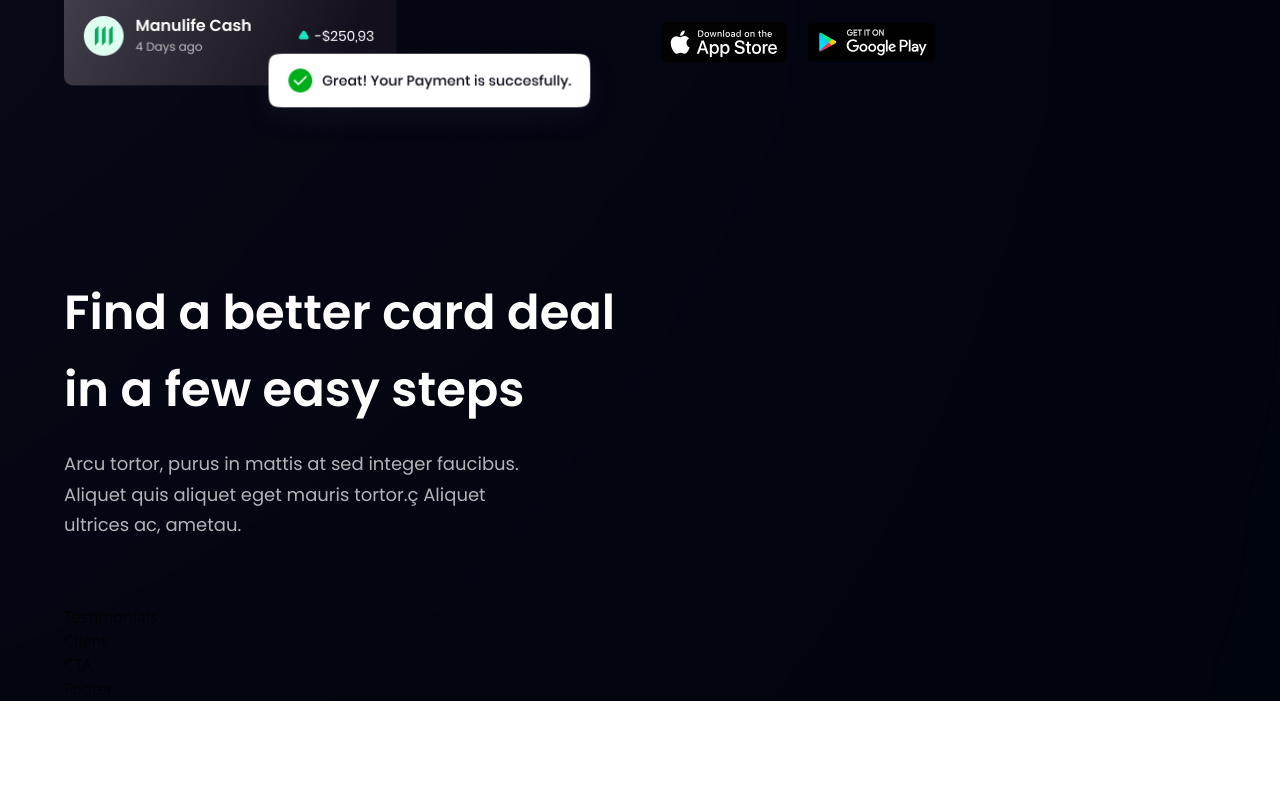
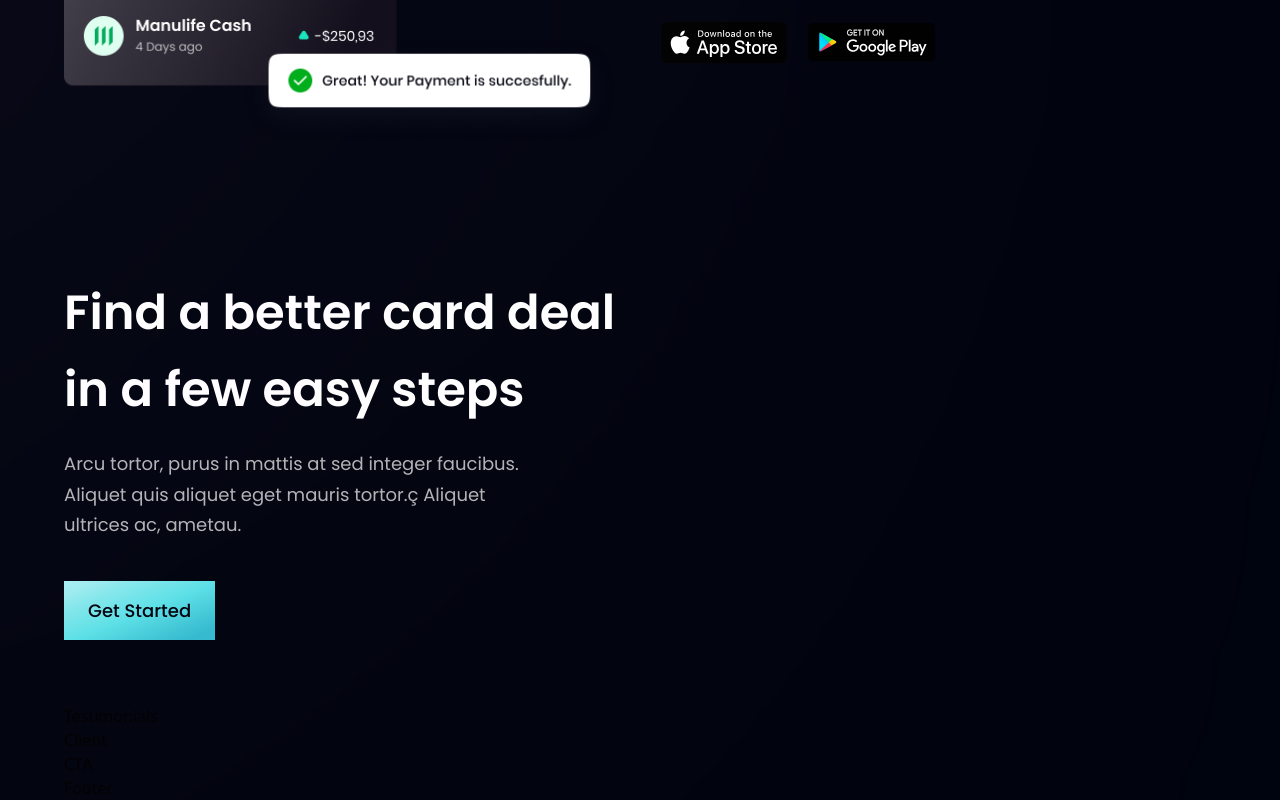
Before and after one commit to tla111/modern_website_2022, a React (Vite) app in the folder bank_modern_app/: page / in a window 1280 px wide. Shown: the part 1978-2778 px from the top of the page. Before the commit the page ends 2679 px from the top, so only its background shows below. Built offline with nearby package versions, Linux system fonts and the light colour scheme.

Commit message:
added & styled button

```diff
--- a/bank_modern_app/src/components/CardDeal.jsx
+++ b/bank_modern_app/src/components/CardDeal.jsx
@@ -10,7 +10,9 @@ const CardDeal = () => (
             <p className={`${styles.paragraph} max-w-[470px] mt-5`}> Arcu tortor, purus in mattis at sed integer faucibus. Aliquet quis
                 aliquet eget mauris tortor.ç Aliquet ultrices ac, ametau.
             </p>
+            <Button styles="mt-10" />
         </div>
+
     </section>
 )
 
```
